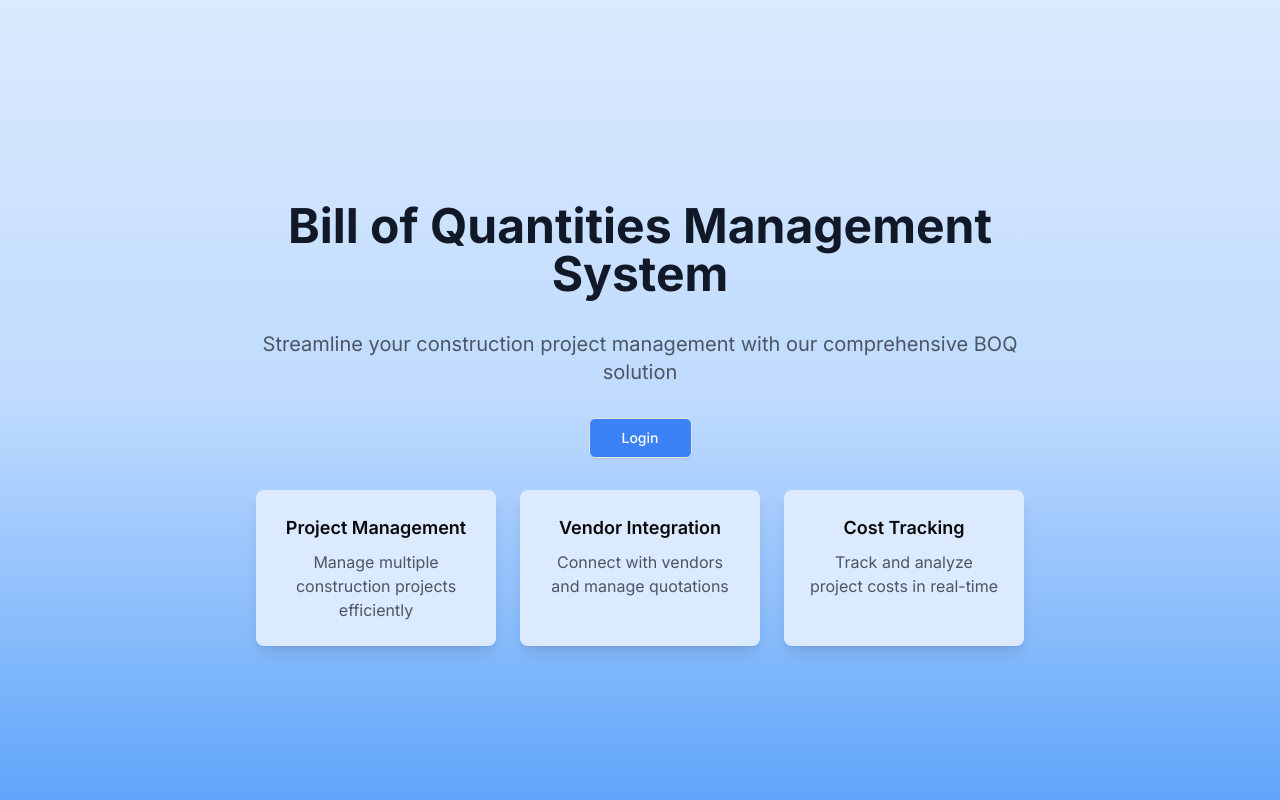
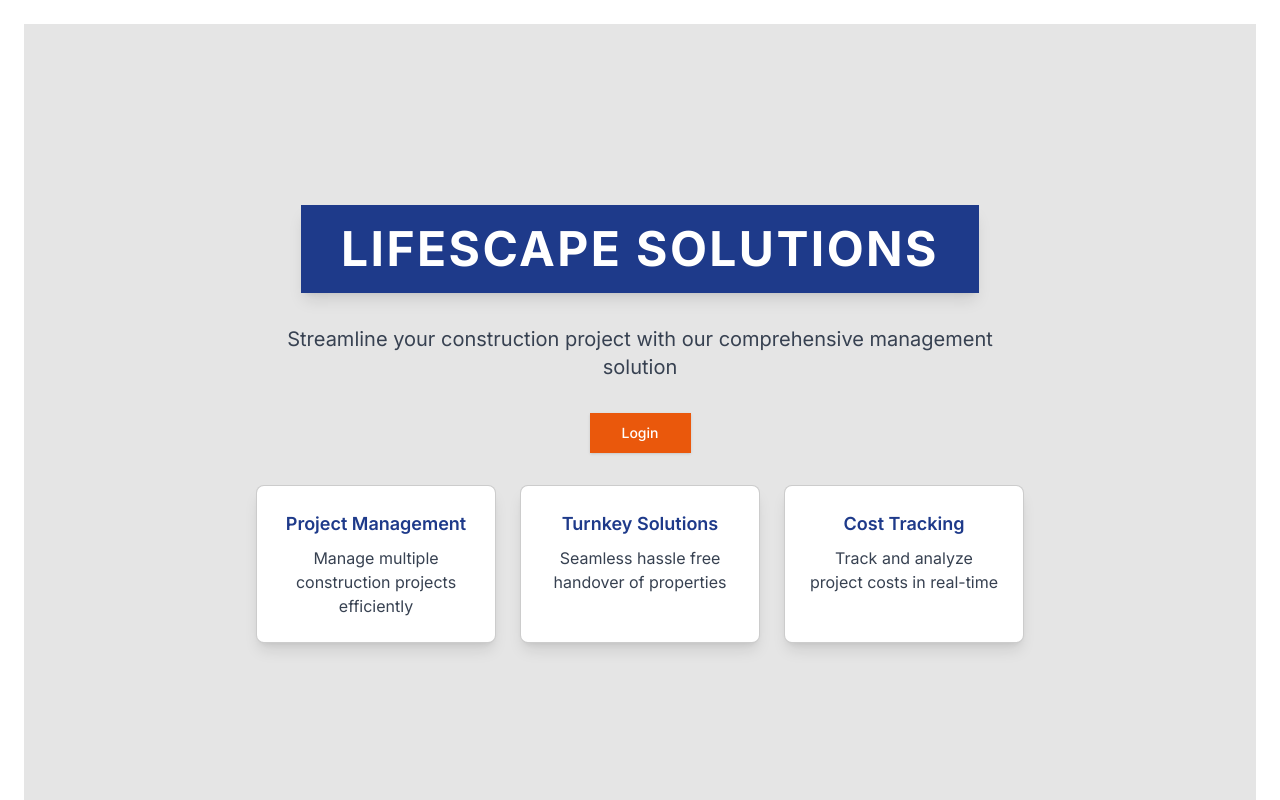
Before and after one commit to maybeandrews/boqwebsite, a Next.js app: page / in a window 1280 px wide. Built offline with nearby package versions, Linux system fonts and the light colour scheme.

Commit message:
frontend updates

```diff
--- a/src/app/admin/boq/page.tsx
+++ b/src/app/admin/boq/page.tsx
@@ -241,7 +241,7 @@ export default function BOQPage() {
     return (
         <div className="space-y-6 overflow-hidden p-6">
             <h1 className="text-3xl font-bold">BOQ Upload & Management</h1>
-            <div className="grid gap-6 md:grid-cols-2">
+            <div className="grid gap-48 md:grid-cols-2">
                 <div>
                     <h2 className="text-xl font-semibold mb-4">
                         Upload New BOQ
--- a/src/app/login/page.tsx
+++ b/src/app/login/page.tsx
@@ -56,7 +56,7 @@ export default function LoginPage() {
     };
 
     return (
-        <div className="min-h-screen flex items-center justify-center bg-gray-50">
+        <div className="min-h-screen flex items-center justify-center bg-[#E5E5E5]">
             <Image
                 src="/lifescapelogo.png"
                 alt="Background"
@@ -65,7 +65,7 @@ export default function LoginPage() {
                 priority
                 className="absolute top-0 left-0 w-full h-full object-cover"
             />
-            <Card className="w-[400px] z-10 ml-[550px] mb-[100px] shadow-2xl">
+            <Card className="w-[400px] z-10 ml-[550px] mb-[100px] shadow-2xl border-0">
                 <CardHeader className="space-y-1">
                     <CardTitle className="text-2xl text-center">
                         Welcome back
@@ -114,7 +114,7 @@ export default function LoginPage() {
                             )}
                             <Button
                                 disabled={isLoading}
-                                className="w-full bg-blue-900 text-white hover:bg-blue-800"
+                                className="w-full bg-orange-600 text-white hover:bg-orange-700 rounded-none"
                             >
                                 {isLoading && (
                                     <Icons.spinner className="mr-2 h-4 w-4 animate-spin" />
@@ -127,7 +127,7 @@ export default function LoginPage() {
                     <div className="mt-4 text-center text-sm">
                         <Link
                             href="/forgot-password"
-                            className="text-blue-600 hover:text-blue-800"
+                            className="text-blue-900 hover:text-blue-800"
                         >
                             Forgot password?
                         </Link>
@@ -137,7 +137,7 @@ export default function LoginPage() {
                         Don't have an account?{" "}
                         <Link
                             href="/signup"
-                            className="text-blue-600 hover:text-blue-800"
+                            className="text-blue-900 hover:text-blue-800"
                         >
                             Sign Up
                         </Link>
--- a/src/app/page.tsx
+++ b/src/app/page.tsx
@@ -1,44 +1,41 @@
-
-
 import Link from "next/link";
 import { Button } from "@/components/ui/button";
 
 export default function HomePage() {
     return (
-        <div className="min-h-screen flex flex-col items-center justify-center">
-            <div className="absolute h-full w-full inset-0 bg-gradient-to-b from-blue-100 via-blue-200 to-blue-400 z-[-10]"></div>
+        <div className="min-h-screen flex flex-col items-center justify-center bg-[#E5E5E5]">
             <div className="max-w-3xl text-center space-y-8">
-                <h1 className="text-5xl font-bold text-gray-900">
-                    Bill of Quantities Management System
-                </h1>
+                <div className="bg-blue-900 text-white inline-block px-10 py-5 rounded-none shadow-lg">
+                    <h1 className="text-5xl font-bold tracking-wider uppercase">
+                        LIFESCAPE SOLUTIONS
+                    </h1>
+                </div>
 
-                <p className="text-xl text-gray-600">
-                    Streamline your construction project management with our
-                    comprehensive BOQ solution
+                <p className="text-xl text-gray-700">
+                    Streamline your construction project with our comprehensive
+                    management solution
                 </p>
 
                 <div className="flex gap-4 justify-center items-center">
-                   { /* <Link href="/admin/dashboard" passHref>
-                        <Button asChild size="lg" variant="default">
-                            <span>Go to Dashboard</span>
-                        </Button>
-                    </Link> */}
-
                     <Link href="/login" passHref>
-                        <Button asChild size="lg" variant="outline" className="bg-blue-500 text-white hover:bg-blue-600 hover:text-white">
+                        <Button
+                            asChild
+                            size="lg"
+                            className="bg-orange-600 text-white hover:bg-orange-700 rounded-none"
+                        >
                             <span>Login</span>
                         </Button>
                     </Link>
                 </div>
 
-                <div className="grid grid-cols-1 md:grid-cols-3 gap-6 mt-12 ">
+                <div className="grid grid-cols-1 md:grid-cols-3 gap-6 mt-12">
                     <FeatureCard
                         title="Project Management"
                         description="Manage multiple construction projects efficiently"
                     />
                     <FeatureCard
-                        title="Vendor Integration"
-                        description="Connect with vendors and manage quotations"
+                        title="Turnkey Solutions"
+                        description="Seamless hassle free handover of properties"
                     />
                     <FeatureCard
                         title="Cost Tracking"
@@ -51,11 +48,19 @@ export default function HomePage() {
 }
 
 // ✅ Extracted to avoid hydration mismatch
-function FeatureCard({ title, description }: { title: string; description: string }) {
+function FeatureCard({
+    title,
+    description,
+}: {
+    title: string;
+    description: string;
+}) {
     return (
-        <div className="p-6 bg-blue-100 rounded-lg shadow-lg">
-            <h3 className="font-semibold text-lg mb-2">{title}</h3>
-            <p className="text-gray-600">{description}</p>
+        <div className="p-6 bg-white rounded-lg shadow-lg border border-black border-opacity-20">
+            <h3 className="font-semibold text-lg mb-2 text-blue-900">
+                {title}
+            </h3>
+            <p className="text-gray-700">{description}</p>
         </div>
     );
 }
```
